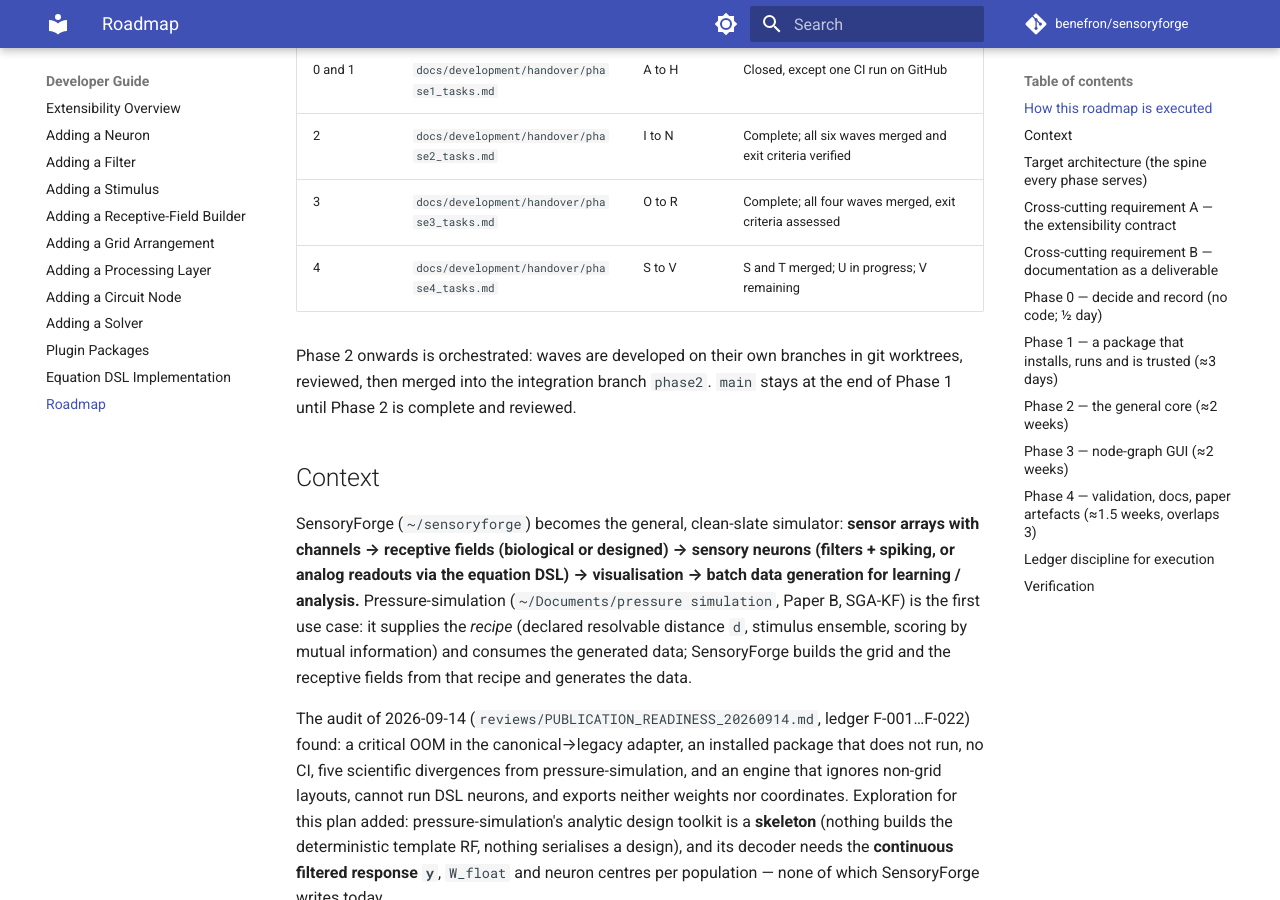
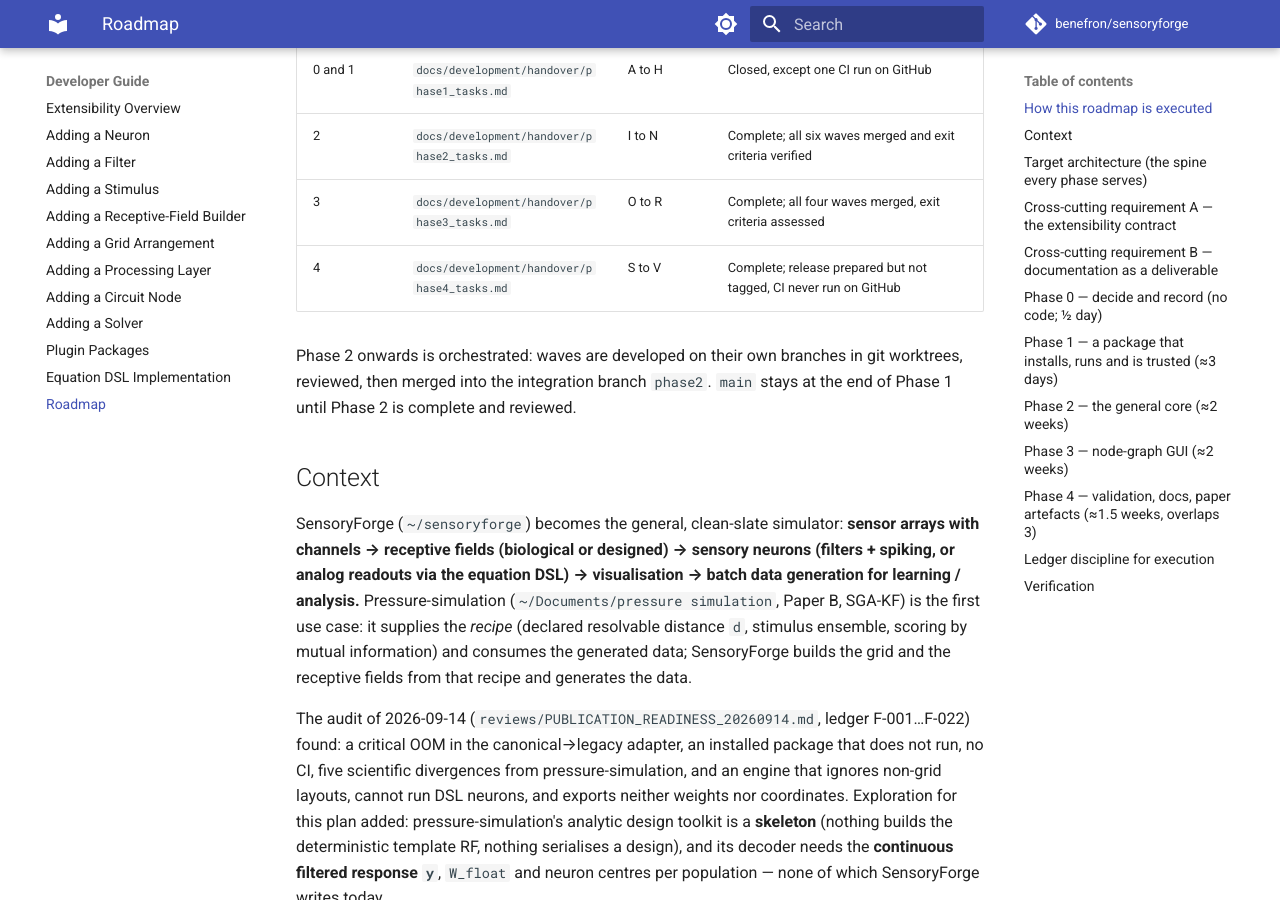
Before and after one commit to benefron/sensoryforge, an MkDocs documentation site: the page built from docs/developer_guide/roadmap_v1.md, in a window 1280 px wide and 900 px high, scrolled down 453 px. Built offline with MkDocs 1.6.1 and Material for MkDocs 9.7.7, drawn with Linux system fonts in a browser that asks for light colours; comment, search, counter and statistics services are not loaded; the version menu is left out.

Commit message:
docs: bring CLAUDE.md and the roadmap up to the end of Phase 4
CLAUDE.md is what orients every future session in this repository, so a
stale line in it costs more than a stale line anywhere else. It
described five GUI tabs when the Circuit node-graph tab, now the first,
makes six, and its technical-debt list stopped at 2026-09-14.

It now describes the Circuit tab, including the one extension limit a
contributor will hit -- a new node type is an in-repository change, not a
plugin -- and lists what is open as of today with the hazards stated as
instructions: never editable-install from a worktree, golden fixtures
have only run on macOS arm64, peak memory is noise below about 2x,
continuous integration has never run on GitHub. A single line records
what Phases 2 to 4 resolved so it is not re-proposed.

The roadmap's state table marks Phase 4 complete, with the release
prepared but untagged.

Co-Authored-By: Claude Opus 5 (1M context) <noreply@anthropic.com>
Claude-Session: https://claude.ai/code/session_01B2Kx8QHNL7kk6FRSFEugrM

```diff
--- a/docs/developer_guide/roadmap_v1.md
+++ b/docs/developer_guide/roadmap_v1.md
@@ -11,7 +11,7 @@ the verified facts, the file paths and the proof each task owes.
 | 0 and 1 | `docs/development/handover/phase1_tasks.md` | A to H | Closed, except one CI run on GitHub |
 | 2 | `docs/development/handover/phase2_tasks.md` | I to N | Complete; all six waves merged and exit criteria verified |
 | 3 | `docs/development/handover/phase3_tasks.md` | O to R | Complete; all four waves merged, exit criteria assessed |
-| 4 | `docs/development/handover/phase4_tasks.md` | S to V | S and T merged; U in progress; V remaining |
+| 4 | `docs/development/handover/phase4_tasks.md` | S to V | Complete; release prepared but not tagged, CI never run on GitHub |
 
 Phase 2 onwards is orchestrated: waves are developed on their own branches in git worktrees, reviewed,
 then merged into the integration branch `phase2`. `main` stays at the end of Phase 1 until Phase 2 is
```
Also changed, not shown: CLAUDE.md (+15 -2 lines).
